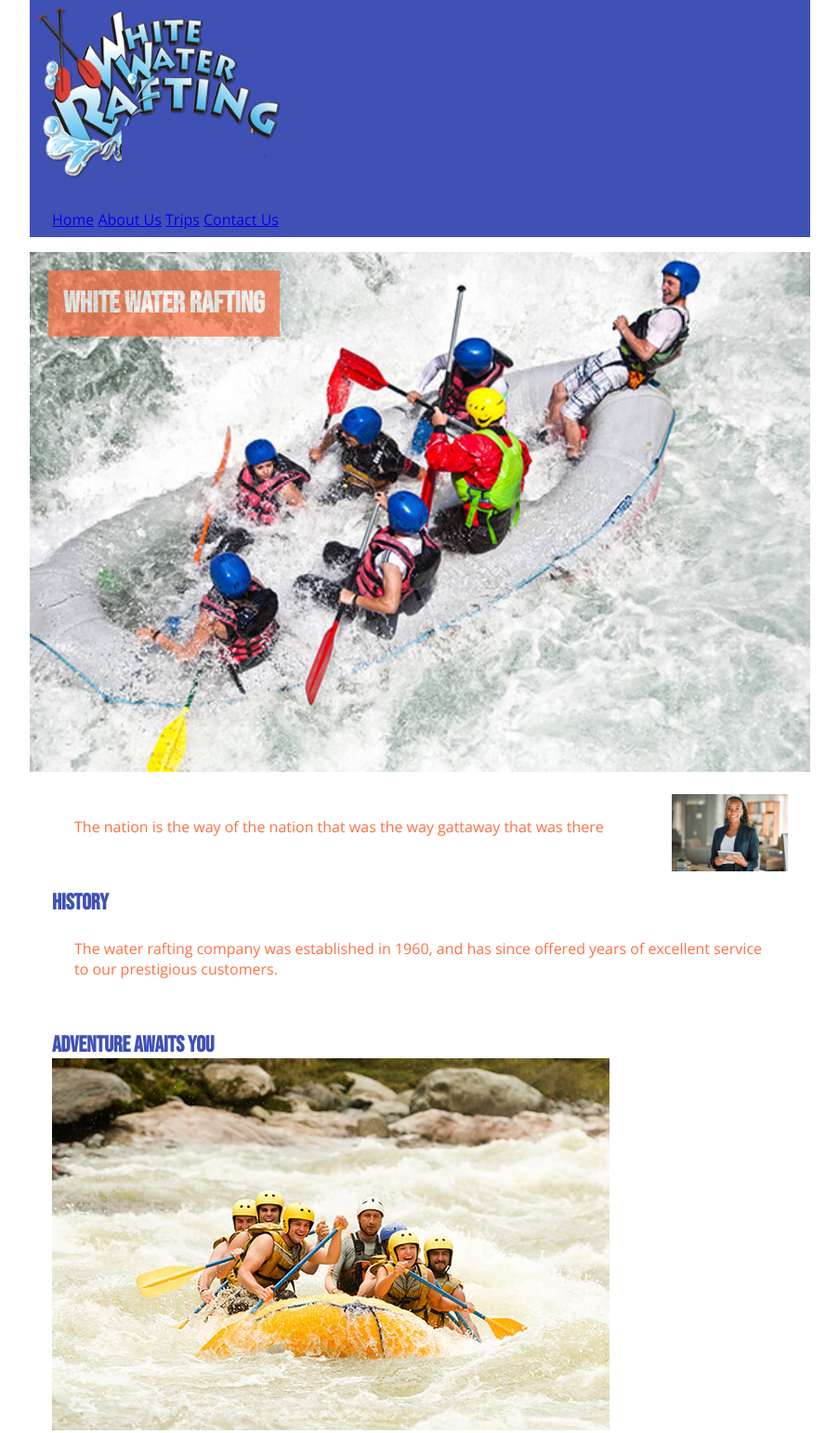
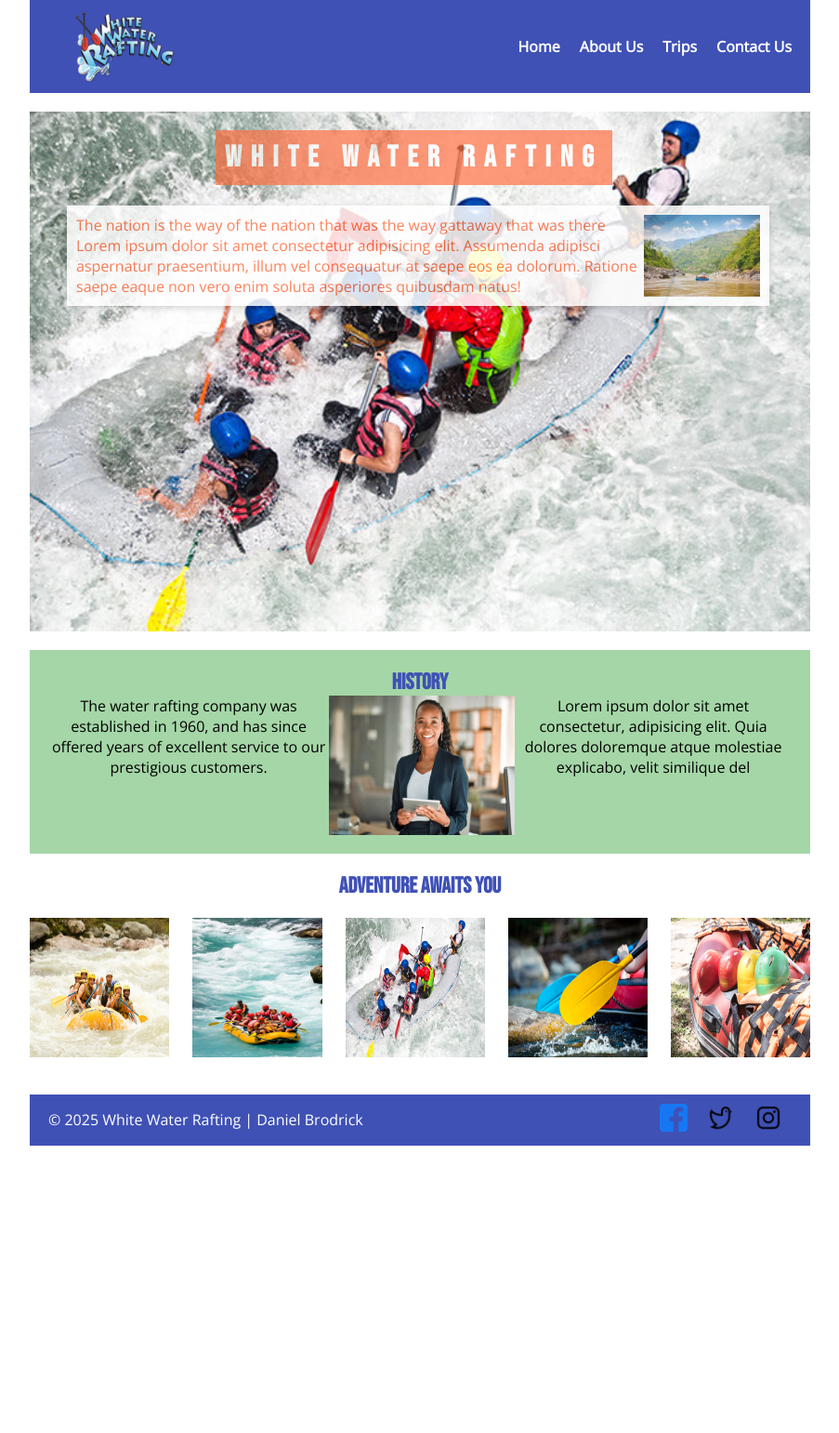
Before and after one commit to brodrick27/wdd130, a plain HTML site: page wwr/about.html in a window 1280 px wide. Shown: the top 1541 px of the page at 93% size, without its empty margins (188-1091 px from the left). After the commit the page ends 1232 px from the top, so only its background shows below. Drawn offline with nearby package versions, Linux system fonts and the light colour scheme.

Commit message:
i added some css to my former work,

```diff
--- a/wwr/about.html
+++ b/wwr/about.html
@@ -30,21 +30,28 @@
       <img src="images/rafting.jpg" alt="A hero image">
       <h1>White Water Rafting</h1>
       <article>
-       <img src="images/stock.jpg" alt="">
-       <p>The nation is the way of the nation that was the way gattaway that was there</p>
+
+       <p>The nation is the way of the nation that was the way gattaway that was there Lorem ipsum dolor sit amet consectetur adipisicing elit. Assumenda adipisci aspernatur praesentium, illum vel consequatur at saepe eos ea dolorum. Ratione saepe eaque non vero enim soluta asperiores quibusdam natus!</p>
+           <img src="images/raftingnew2.jpg" alt="ugbaja water resort">
       </article>
     </div>
     <section>
      <h2>History</h2>
+     <div class="history">
   <p>The water rafting company was established in 1960, and has since offered years of excellent service to our prestigious customers.</p>
-  </section>
-  <section>
-      <h2>Adventure Awaits You</h2>
+        <img src="images/stock.jpg" alt="">
+        <p>Lorem ipsum dolor sit amet consectetur, adipisicing elit. Quia dolores doloremque atque molestiae explicabo, velit similique del</p>
+</div>
+</section>
+  <section >
+      <h2 class="main-img-h2">Adventure Awaits You</h2>
+      <div class="main-images">
       <img src="images/rafting_1.jpg" alt="Otawa water rafting">
       <img src="images/rafting2.jpg" alt="Lagos river Adventure">
       <img src="images/rafting3.jpg" alt="Calabar water adventure">
       <img src="images/rafting4.jpg" alt="Uyo adventure">
-      <img src="images/rafting5.jpg" alt="Ibadan falls water rafting">
+      <img src="images/raftingnew.jpg" alt="Ibadan falls water rafting">
+      </div>
     </section>
   </main>
 
--- a/wwr/styles/rafting.css
+++ b/wwr/styles/rafting.css
@@ -1,34 +1,72 @@
-:root {--primary-color: #3F51B5;
+/* ========== ROOT VARIABLES ========== */
+:root {
+  --primary-color: #3F51B5;
   --secondary-color: #A5D6A7;
   --accent1-color: #FF7043;
-  --accent2-color: #333333;
+  --accent2-color: #333333;
   --heading-font: 'Bebas Neue', sans-serif;
   --body-font: 'Open Sans', sans-serif;
 }
 
-header{background-color: var(--primary-color);color: var(--accent2-color);}
-
-*{margin: 0;padding: 0;box-sizing: border-box;}
+/* ========== RESET AND BASE STYLES ========== */
+* {
+  margin: 0;
+  padding: 0;
+  box-sizing: border-box;
+}
 
 body {
   font-family: var(--body-font);
   color: var(--accent1-color);
 }
 
-header, main, footer {
-width: 840px; margin: 0 auto;
+h1, h2 {
+  font-family: var(--heading-font);
+  color: var(--primary-color);
 }
 
-h1, h2{font-family: var(--heading-font);color: var(--primary-color)}
-
-nav, p, section, article {
-  margin: 16px; padding: 8px;
+header, main, footer {
+  width: 840px;
+  margin: 0 auto;
 }
 
-.socialmedia a {text-decoration: none;}
+/* ========== HEADER ========== */
+header {
+  display: grid;
+  grid-template-columns: auto 1fr;
+  align-items: center;
+  padding: 10px;
+  background-color: var(--primary-color);
+  color: var(--accent2-color);
+margin-bottom: 20px;}
 
-.hero {position: relative;}
+header img {
+  height: 80px;
+  padding-left: 35px;
+}
 
+/* NAVIGATION */
+nav {
+  display: flex;
+  justify-content: flex-end;
+}
+
+nav a {
+  margin-left: 11px;
+  color: white;
+  font-weight: bold;
+  text-decoration: navajowhite;
+padding-right: 10px;
+}
+
+
+
+
+
+/* ========== HERO SECTION ========== */
+.hero {
+  position: relative;
+}
 
 .hero img {
   display: block;
@@ -36,12 +74,114 @@ nav, p, section, article {
   height: auto;
 }
 
- h1 {
+.hero h1 {
   position: absolute;
   top: 20px;
-  left: 20px;
-  padding: 16px;
-  text-align: center;opacity: 0.7;background-color: var(--accent1-color);color: #fff;
+  margin-left: 200px;
+  padding: 10px;
+  letter-spacing: 10px;
+  text-align: center;
+  opacity: 0.7;
+  background-color: var(--accent1-color);
+  color: #fff;
 }
 
-.hero article img {float: right;width: 125px;}
+.hero article {
+  display: flex;
+  position: absolute;
+  bottom: 350px;
+  left: 40px;
+  background-color: white;
+  padding: 10px;
+  opacity: 0.85;
+  width: 800px;
+  max-width: 90%;
+  box-shadow: 0 2px 8px rgba(0, 0, 0, 0.2);
+}
+
+.hero article img {
+  float: right;
+  width: 125px;
+}
+
+/* ========== HISTORY SECTION ========== */
+section:nth-of-type(1) {
+  background-color: var(--secondary-color);
+  color: black;
+  padding: 20px;
+  text-align: center;
+  margin-top: 20px;
+}
+
+.history {
+  display: flex;
+
+}
+
+.history img {
+  width: 200px;
+  height: 150px;
+}
+
+/* ========== ADVENTURE IMAGES SECTION ========== */
+.main-img-h2 {
+  text-align: center;
+  padding: 20px;
+}
+
+.main-images {display: flex; gap: 25px;
+
+}
+
+.main-images img {
+  width: 150px;
+  height: 150px;
+}
+
+/* ========== FOOTER ========== */
+footer {
+  display: flex;
+  align-items: center;
+  justify-content: space-between;
+  background-color: var(--primary-color);
+  color: white;
+  padding: 10px 20px;
+  margin-top: 40px;
+}
+
+footer .social {
+  display: flex;
+  justify-content: flex-end;
+  gap: 10px;
+}
+
+footer img {
+  width: 30px;
+}
+
+/* ========== SOCIAL MEDIA ========== */
+.socialmedia a {
+  text-decoration: none;
+}
+
+/* ========== OPTIONAL: OLD BLOCK (Preserved but Disabled) ========== */
+/*
+nav, p, section, article {
+  margin: 16px;
+  padding: 8px;
+}
+
+section:nth-of-type(2) {
+  display: flex;
+  flex-wrap: wrap;
+  justify-content: space-between;
+  gap: 10px;
+  padding: 20px;
+}
+
+section:nth-of-type(2) img {
+  width: 160px;
+  height: auto;
+  border-radius: 4px;
+}
+*/
```
Also changed, not shown: wwr/images/raftingnew.jpg (added), wwr/images/raftingnew2.jpg (added).
